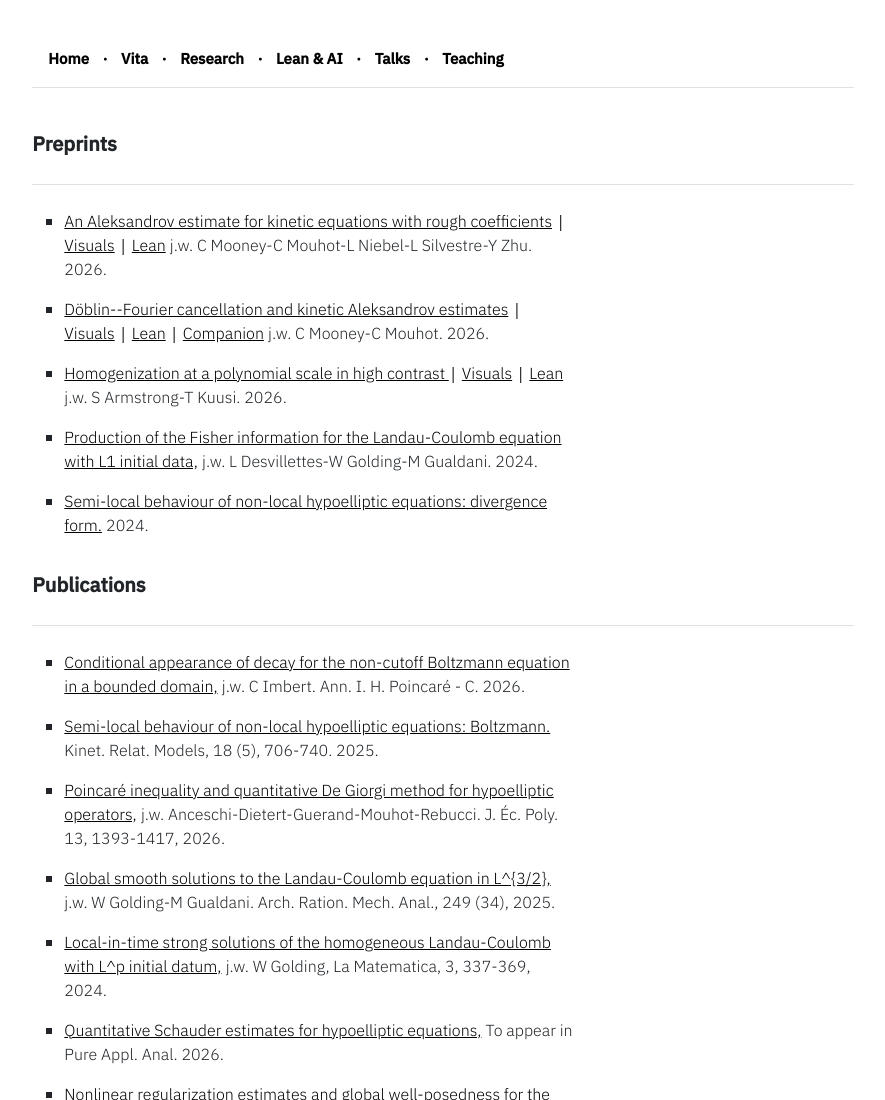
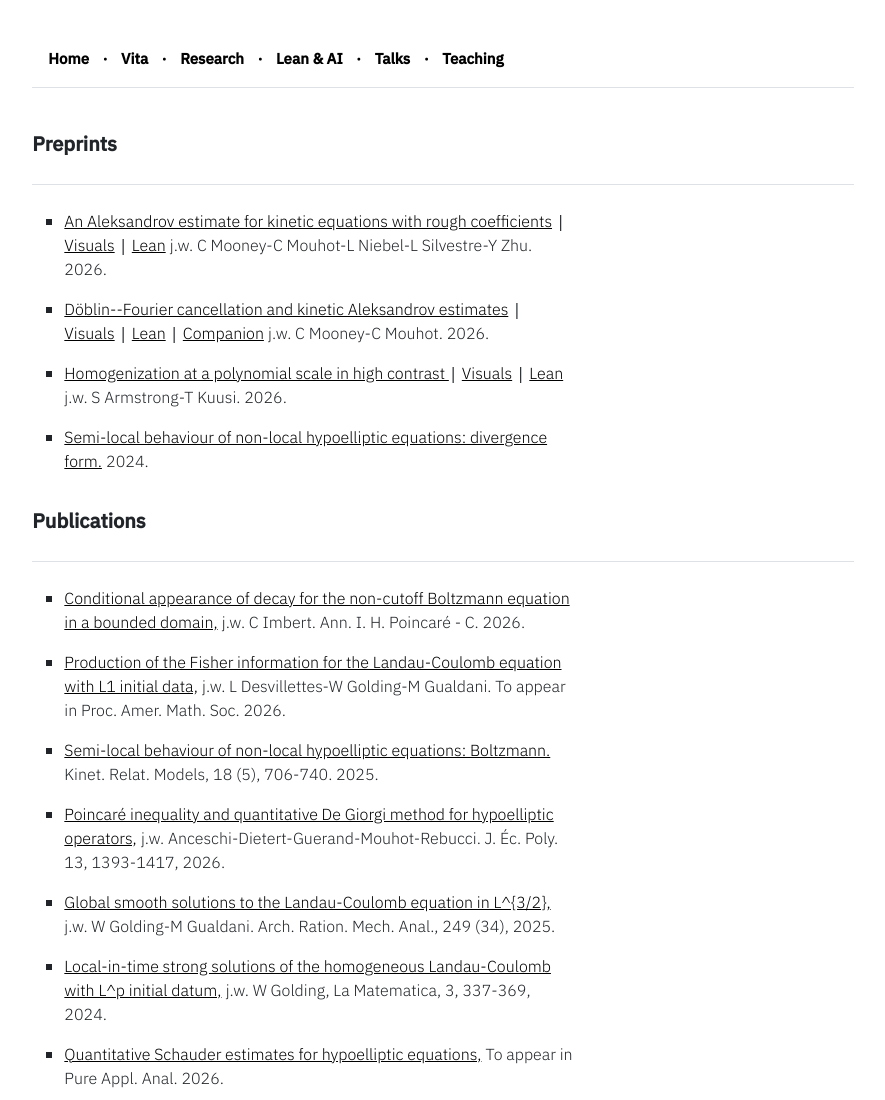
Before and after one commit to amelieloher/amelieloher.github.io, a plain HTML site: page publications.html in a window 1280 px wide. Shown: the top 1100 px of the page, without its empty margins (197-1082 px from the left). Drawn offline with Linux system fonts and the light colour scheme.

Commit message:
Research: Fisher information paper to appear in Proc. Amer. Math. Soc.
Co-Authored-By: Claude Opus 5.5 <noreply@anthropic.com>
Claude-Session: https://claude.ai/code/session_01FSwEdMyGrHfEpPKtbhrcJM

```diff
--- a/publications.html
+++ b/publications.html
@@ -154,10 +154,6 @@
 					 Homogenization at a polynomial scale in high contrast </a> | <a class="black-link" href="https://scottnarmstrong.github.io/hcp-visual-paper/">Visuals</a> |  <a class="black-link" href="https://github.com/scottnarmstrong/HighContrastHomogenization">Lean</a><a> j.w. S Armstrong-T Kuusi. 2026.</a></li>
 			 </ul>
 		<ul type ="square">
-			 <li><a class="black-link" href="https://arxiv.org/abs/2410.10765" target="_blank">
-					 Production of the Fisher information for the Landau-Coulomb equation with L1 initial data,</a> <a> j.w. L Desvillettes-W Golding-M Gualdani. 2024.</a></li>
-			 </ul>
-		<ul type ="square">
 			 <li><a class="black-link" href="https://arxiv.org/abs/2404.05612" target="_blank">
 					 Semi-local behaviour of non-local hypoelliptic equations: divergence form.</a> <a> 2024.</a></li>
 			 </ul>
@@ -180,6 +176,10 @@
 		<ul type ="square">
 			 <li><a class="black-link" href="https://ems.press/journals/aihpc/articles/14299832" target="_blank">
                      Conditional appearance of decay for the non-cutoff Boltzmann equation in a bounded domain,</a> <a>j.w. C Imbert. Ann. I. H. Poincaré - C. 2026.</a></li>
+			 </ul>
+		<ul type ="square">
+			 <li><a class="black-link" href="https://arxiv.org/abs/2410.10765" target="_blank">
+					 Production of the Fisher information for the Landau-Coulomb equation with L1 initial data,</a> <a> j.w. L Desvillettes-W Golding-M Gualdani. To appear in Proc. Amer. Math. Soc. 2026.</a></li>
 			 </ul>
 		<ul type ="square">
 			 <li><a class="black-link" href="https://www.aimsciences.org/article/id/6778f62fa3fdc551be354e99" target="_blank">
```
